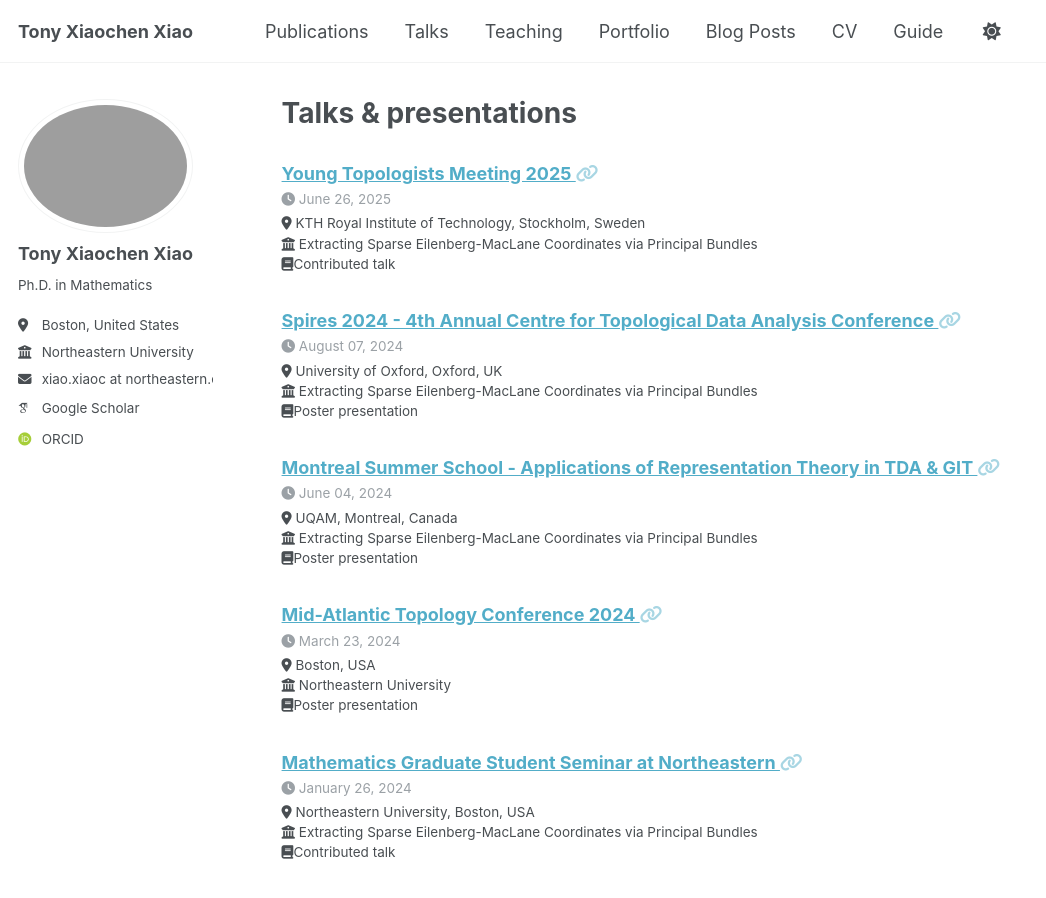
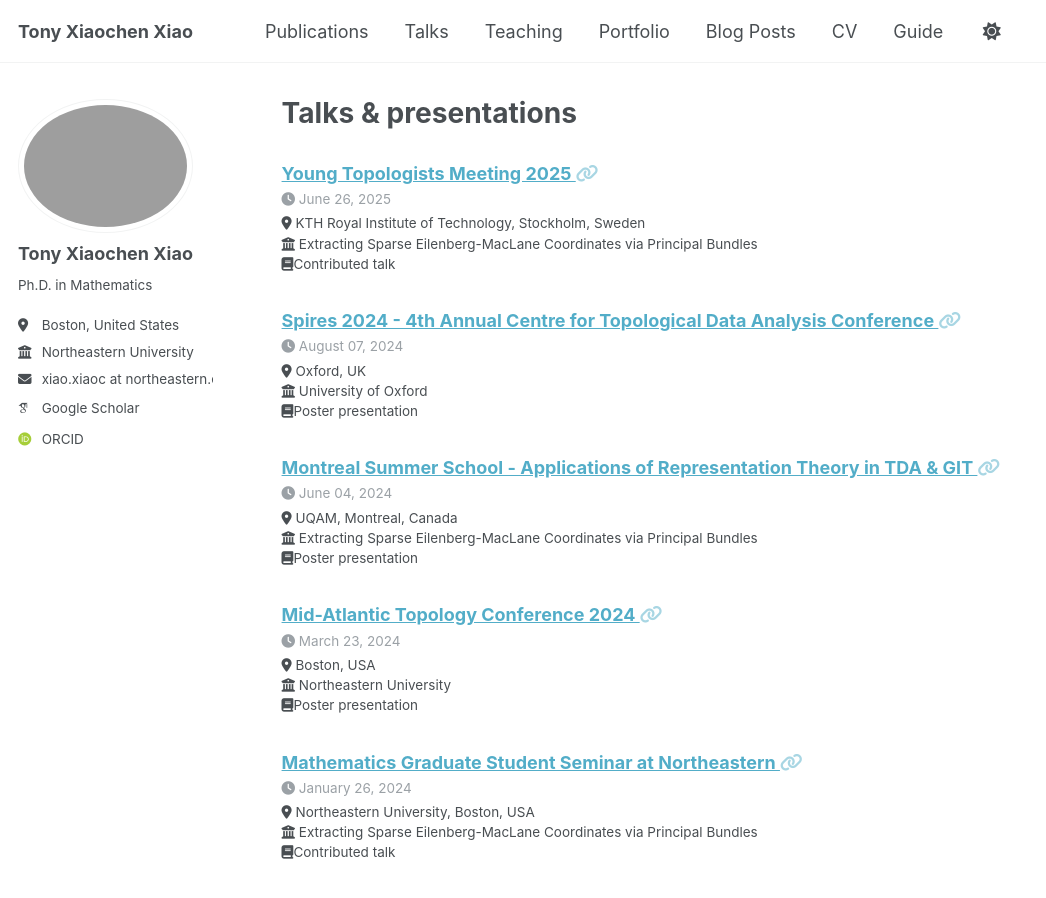
Before and after one commit to tonyxiaochenxiao/tonyxiaochenxiao.github.io, a Jekyll site: the page built from _pages/talks.html, in a window 1280 px wide and 900 px high. Shown: the whole window, without its empty margins (0-1046 px from the left). Built offline with Jekyll 4.4.1, drawn with Linux system fonts in a browser that asks for light colours; some web fonts are replaced; a script that is not in the unit is left out.

Commit message:
Update Spires.md

```diff
--- a/_talks/Spires.md
+++ b/_talks/Spires.md
@@ -4,7 +4,7 @@ collection: talks
 type: "Poster presentation"
 link: https://www.maths.ox.ac.uk/groups/ml-and-ds/topological-data-analysis/spires-2024
 permalink: /talks/Spires
-venue: "Extracting Sparse Eilenberg-MacLane Coordinates via Principal Bundles"
+venue: "University of Oxford"
 date: 2024-08-07
-location: "University of Oxford, Oxford, UK"
+location: "Oxford, UK"
 ---
```
